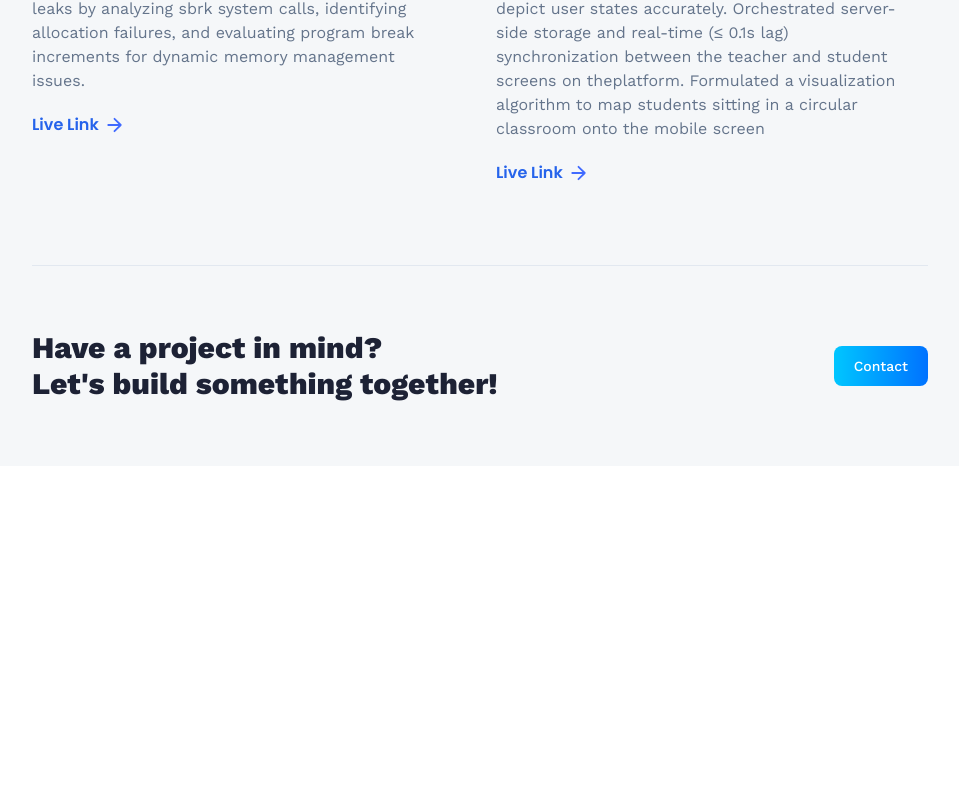
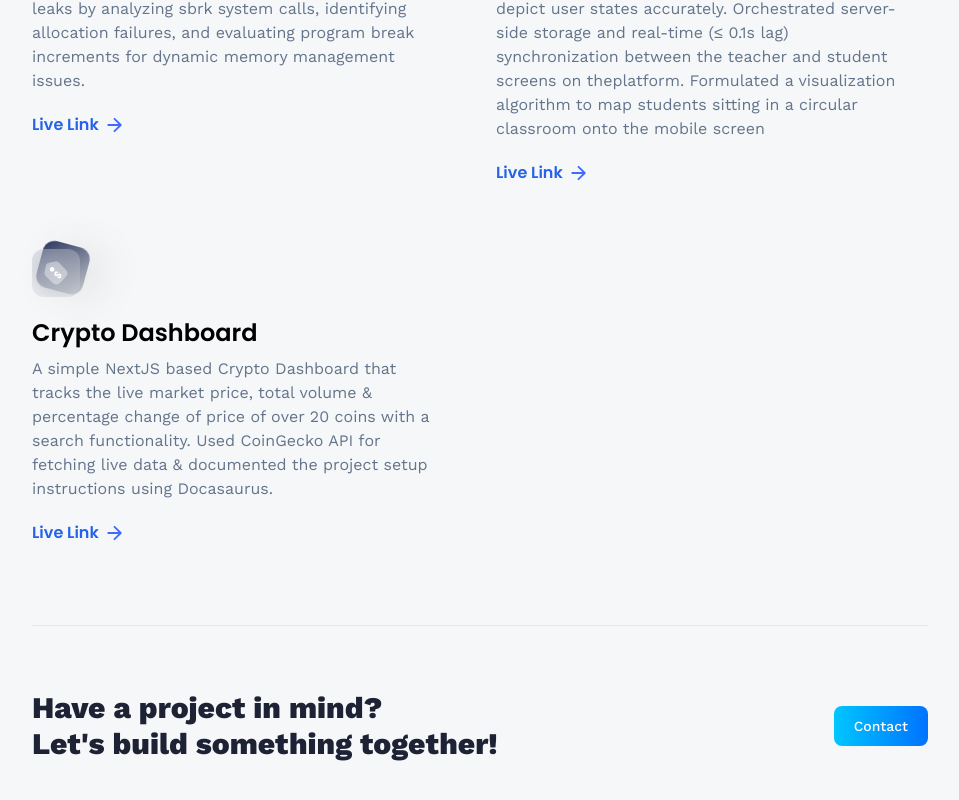
Before and after one commit to AranyaAryaman/3d_portfolio, a React (Vite) app: page /projects in a window 1280 px wide. Shown: the part 1285-2085 px from the top of the page, without its empty margins (160-1119 px from the left). Before the commit the page ends 1751 px from the top, so only its background shows below. Built offline with nearby package versions, Linux system fonts and the light colour scheme.

Commit message:
Added a project

```diff
--- a/src/constants/index.js
+++ b/src/constants/index.js
@@ -227,5 +227,12 @@ export const projects = [
         name: 'Blended Learning Platform',
         description: 'Android blended learning platform, integrating multiple modules including assignments, in-class attendance, and student attention visualization screens enhanced with Emotion AI models to depict user states accurately. Orchestrated server-side storage and real-time (≤ 0.1s lag) synchronization between the teacher and student screens on theplatform. Formulated a visualization algorithm to map students sitting in a circular classroom onto the mobile screen',
         link: 'https://github.com/AranyaAryaman/Vedinkaksa',
-    }
+    },
+    {
+        iconUrl: pricewise,
+        theme: 'btn-back-black',
+        name: 'Crypto Dashboard',
+        description: 'A simple NextJS based Crypto Dashboard that tracks the live market price, total volume & percentage change of price of over 20 coins with a search functionality. Used CoinGecko API for fetching live data & documented the project setup instructions using Docasaurus.',
+        link: 'https://github.com/AranyaAryaman/nextjs-crypto-api/',
+    },
 ];
```
Also changed, not shown: 1 other file (tests, documents, lock files or other folders).
